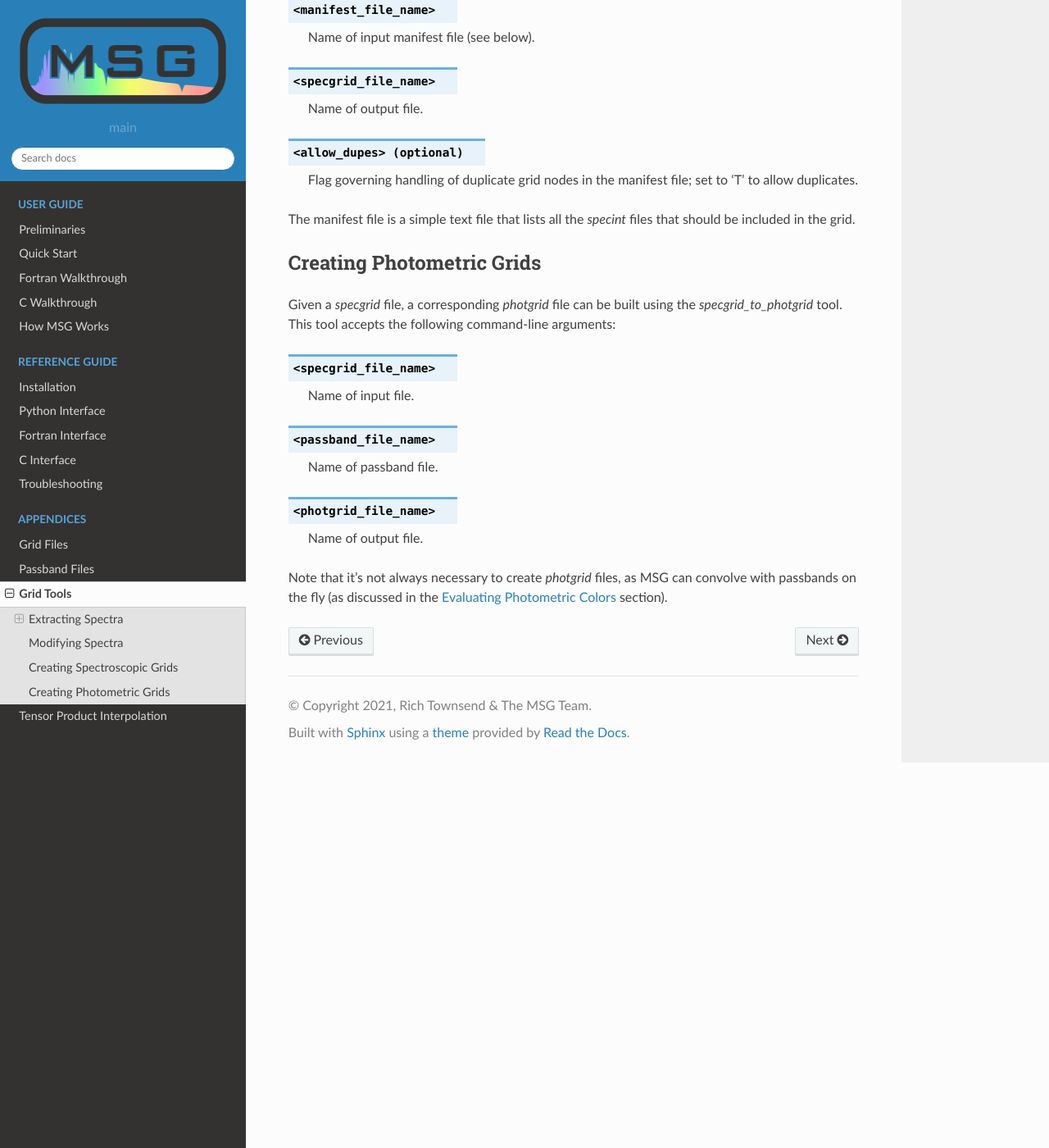
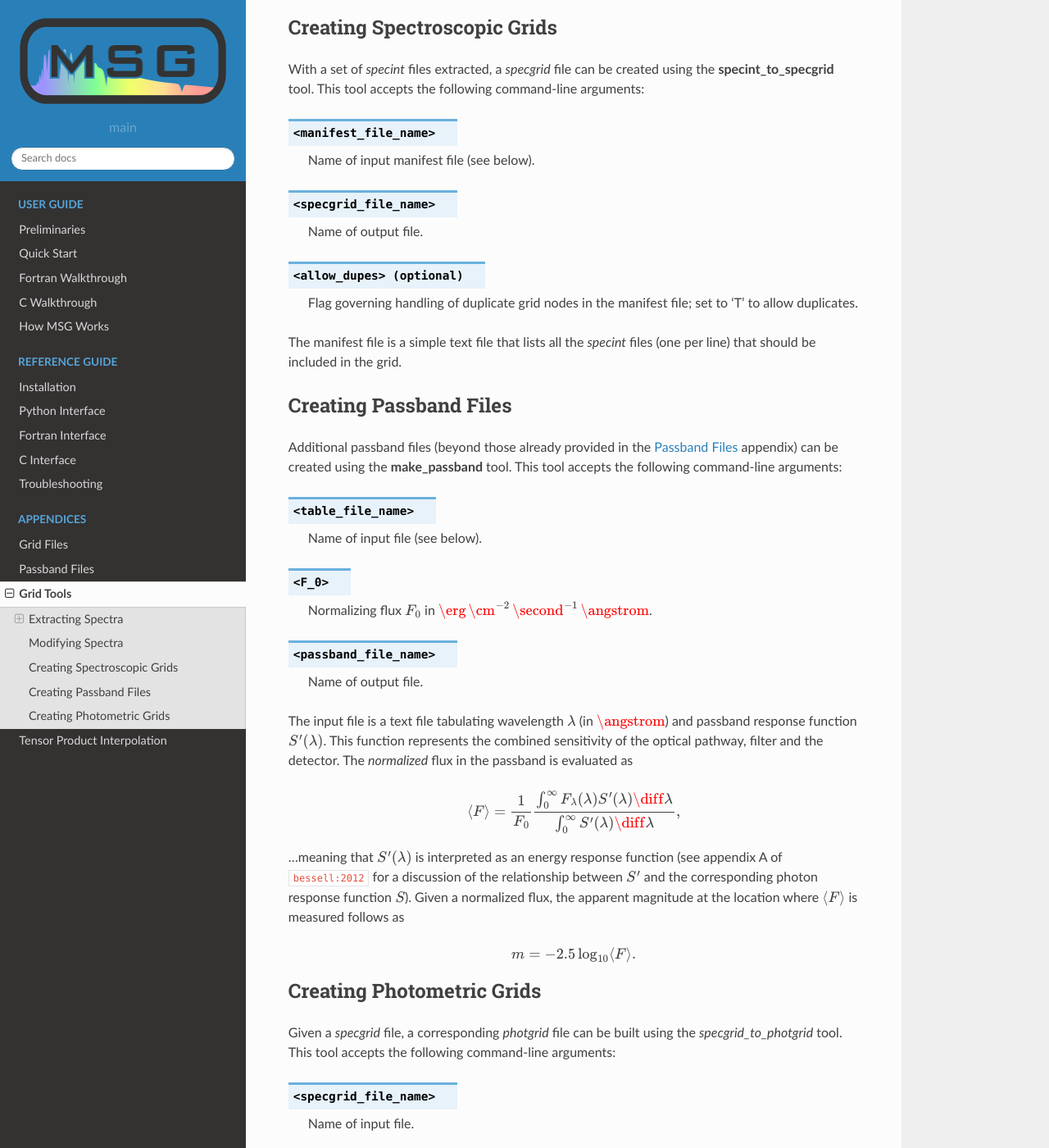
Before and after one commit to rhdtownsend/msg, a Sphinx documentation site: the page built from docs/source/appendices/grid-tools.rst, in a window 1280 px wide and 1400 px high, scrolled down 3434 px. Shown: the whole window at 82% size. Built offline with Sphinx 7.4.7 and the Read the Docs theme 2.0.0, drawn with Linux system fonts in a browser that asks for light colours; cross-references to code outside the pages are shown as plain code; some of the changed text lies outside the part shown.

Commit message:
Doc update

```diff
--- a/docs/source/appendices/grid-tools.rst
+++ b/docs/source/appendices/grid-tools.rst
@@ -135,6 +135,13 @@ file. This tool accepts the following command-line arguments:
 
    Name of output file.
 
+.. note::
+
+   In order for :command:`goettingen_to_specint` to build, you must
+   first uncomment/edit the line in :file:`$MSG_DIR/build/Makefile`
+   that defines the `FITS_LDFLAGS` variable. This variable defines the
+   flags used to link against your system's FITS library.
+
 
 Modifying Spectra
 -----------------
@@ -200,8 +207,53 @@ accepts the following command-line arguments:
    file; set to 'T' to allow duplicates.
 
 The manifest file is a simple text file that lists all the `specint`
-files that should be included in the grid.
+files (one per line) that should be included in the grid.
 
+
+.. _creating-passbands:
+
+Creating Passband Files
+-----------------------
+
+Additional passband files (beyond those already provided in the
+:ref:`passband-files` appendix) can be created using the
+:command:`make_passband` tool. This tool accepts the following
+command-line arguments:
+
+.. program:: make_passband
+
+.. option:: <table_file_name>
+
+   Name of input file (see below).
+
+.. option:: <F_0>
+
+   Normalizing flux :math:`F_{0}` in :math:`\erg\,\cm^{-2}\,\second^{-1}\,\angstrom`.
+
+.. option:: <passband_file_name>
+
+   Name of output file.
+
+The input file is a text file tabulating wavelength :math:`\lambda`
+(in :math:`\angstrom`) and passband response function
+:math:`S'(\lambda)`. This function represents the combined sensitivity
+of the optical pathway, filter and the detector. The `normalized` flux
+in the passband is evaluated as
+
+.. math::
+
+   \langle F \rangle = \frac{1}{F_{0}} \frac{\int_{0}^{\infty} F_{\lambda}(\lambda) S'(\lambda) \diff{\lambda}}{\int_{0}^{\infty} S'(\lambda) \diff{\lambda}},
+
+...meaning that :math:`S'(\lambda)` is interpreted as an energy
+response function (see appendix A of :ads_citealp:`bessell:2012` for a
+discussion of the relationship between :math:`S'` and the
+corresponding photon response function :math:`S`). Given a normalized
+flux, the apparent magnitude at the location where :math:`\langle F \rangle`
+is measured follows as
+
+.. math::
+
+   m = -2.5 \log_{10} \langle F \rangle.
 
 .. _creating-photgrids:
 
```
Also changed, not shown: docs/source/user-guide/how-msg-works.rst (+9 -10 lines).
